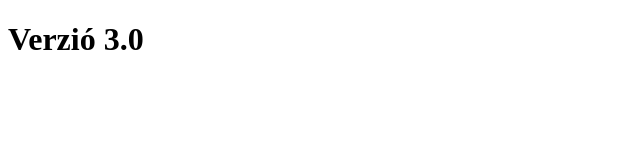
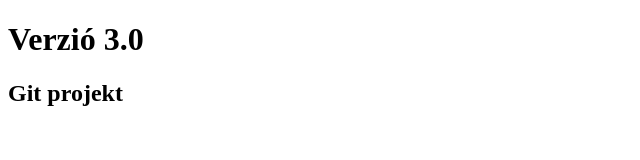
Before and after one commit to benezoltan/gitproject22, a plain HTML site: page index.html in a window 1280 px wide. Shown: the whole page, without its empty margins (0-640 px from the left). Drawn offline with Linux system fonts and the light colour scheme.

Commit message:
git projekt beírása

```diff
--- a/index.html
+++ b/index.html
@@ -5,6 +5,7 @@
     <meta name="viewport" content="width=device-width, initial-scale=1.0">
     <title>Document - BZxxxxx</title>
     <h1>Verzió 3.0</h1>
+    <h2>Git projekt</h2>
 </head>
 <body>
 
```
